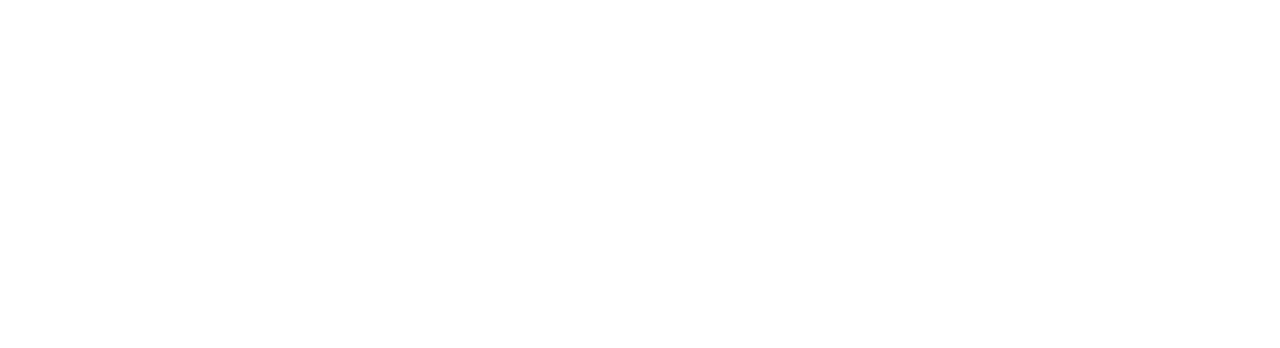
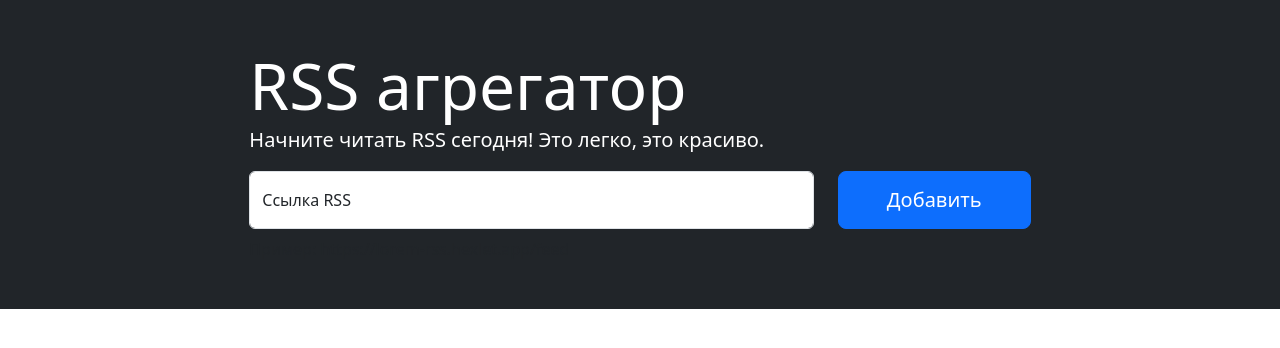
Before and after one commit to orthrus2106/RSS-Reader, a website built with Vite: page index.html in a window 1280 px wide. Built offline with nearby package versions, Linux system fonts and the light colour scheme.

Commit message:
Added initional page

```diff
--- a/index.html
+++ b/index.html
@@ -4,10 +4,38 @@
     <meta charset="UTF-8" />
     <link rel="icon" type="image/svg+xml" href="/vite.svg" />
     <meta name="viewport" content="width=device-width, initial-scale=1.0" />
-    <title>Vite App</title>
+    <title>Hexlet Frontend Project</title>
   </head>
-  <body>
-
+  <body class="d-flex flex-column min-vh-100">
+    <main class="flex-grow-1">
+      <section class="container-fluid bg-dark p-5">
+        <div class="row">
+          <div class="col-md-10 col-lg-8 mx-auto text-white">
+            <h1 class="display-3 mb-0">RSS агрегатор</h1>
+            <p class="lead">Начните читать RSS сегодня! Это легко, это красиво.</p>
+            <form action class="rss-form text-body">
+              <div class="row">
+                <div class="col">
+                  <div class="form-floating">
+                    <input
+                    type="text"
+                    id="url-input"
+                    class="form-control
+                    w-100"
+                    placeholder="ссылка RSS">
+                    <label for="url-input">Ссылка RSS</label>
+                  </div>
+                </div>
+                <div class="col-auto">
+                  <button class="h-100 btn btn-lg btn-primary px-sm-5" type="submit">Добавить</button>
+                </div>
+              </div>
+            </form>
+            <p class="mt-2 mb-0 text-muted text-white">Пример: https://lorem-rss.hexlet.app/feed</p>
+          </div>
+        </div>
+      </section>
+    </main>
     <script type="module" src="/src/main.js"></script>
   </body>
 </html>
--- a/package.json
+++ b/package.json
@@ -15,5 +15,8 @@
     "eslint-plugin-import": "^2.31.0",
     "globals": "^16.2.0",
     "vite": "^6.3.5"
+  },
+  "dependencies": {
+    "bootstrap": "^5.3.6"
   }
 }
--- a/src/main.js
+++ b/src/main.js
@@ -0,0 +1 @@
+import 'bootstrap/dist/css/bootstrap.min.css';
```
Also changed, not shown: 1 other file.
